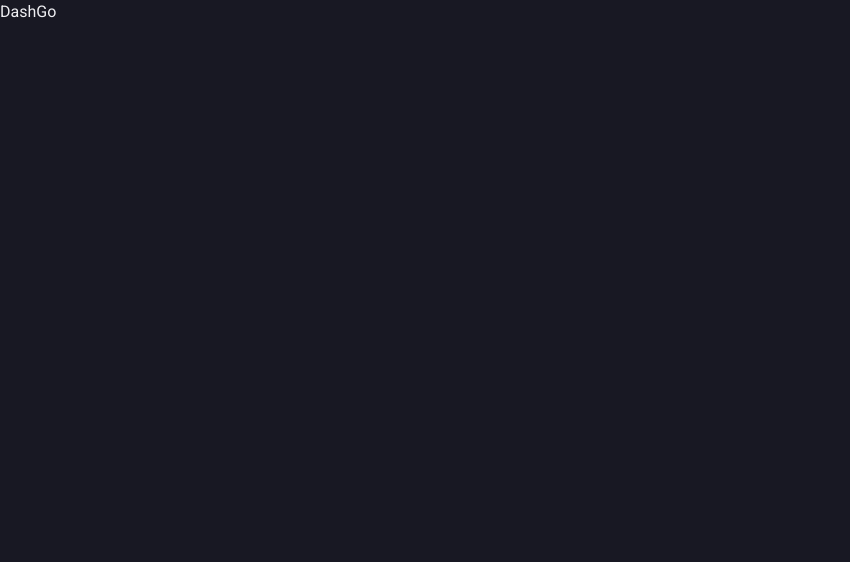
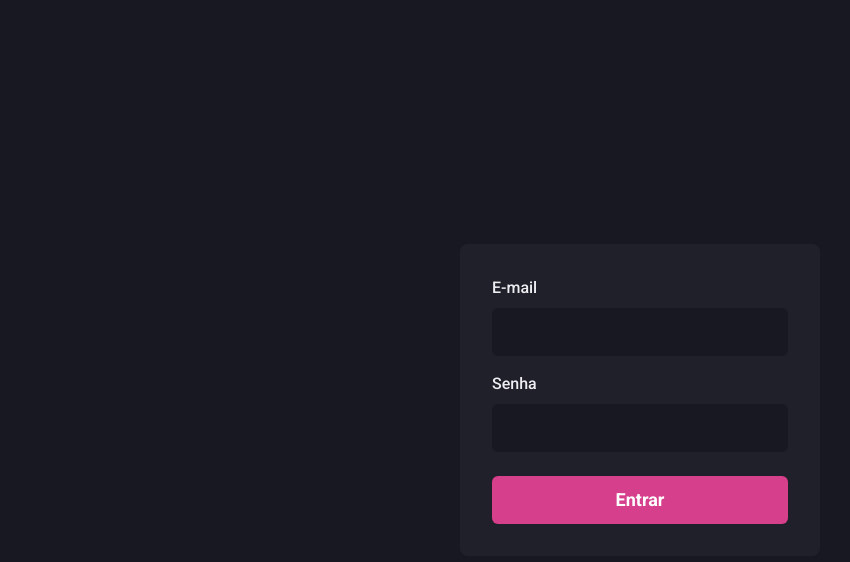
Before and after one commit to antonbsa/dashgo, a Next.js app: page / in a window 1280 px wide. Shown: the top 562 px of the page, without its empty margins (0-850 px from the left). Built offline with nearby package versions, Linux system fonts and the light colour scheme.

Commit message:
create SignIn page

```diff
--- a/src/pages/index.tsx
+++ b/src/pages/index.tsx
@@ -1,5 +1,58 @@
+import { Flex, Input, Button, Stack, FormLabel, FormControl } from '@chakra-ui/react';
+
 export default function Home() {
   return (
-    <h1>DashGo</h1>
+    <Flex
+      w="100vw"
+      h="100vh"
+      align="center"
+      justify="center"
+    >
+      <Flex
+        as="form"
+        w="100%"
+        maxWidth={360}
+        bg="gray.800"
+        p="8"
+        borderRadius={8}
+        flexDir="column"
+      >
+        <Stack spacing="4">
+
+          <FormControl>
+            <FormLabel htmlFor="email">E-mail</FormLabel>
+            <Input
+              id="email"
+              name="email"
+              type="email"
+              focusBorderColor="pink.500"
+              bgColor="gray.900"
+              variant="filled"
+              _hover={{
+                bgColor: 'gray.900'
+              }}
+              size="lg"
+            />
+          </FormControl>
+          <FormControl>
+            <FormLabel htmlFor="password">Senha</FormLabel>
+            <Input
+              id="password"
+              name="password"
+              type="password"
+              focusBorderColor="pink.500"
+              bgColor="gray.900"
+              variant="filled"
+              _hover={{
+                bgColor: 'gray.900'
+              }}
+              size="lg"
+            />
+          </FormControl>
+        </Stack>
+
+        <Button type="submit" mt="6" colorScheme="pink" size="lg">Entrar</Button>
+      </Flex>
+    </Flex >
   )
 }
```
